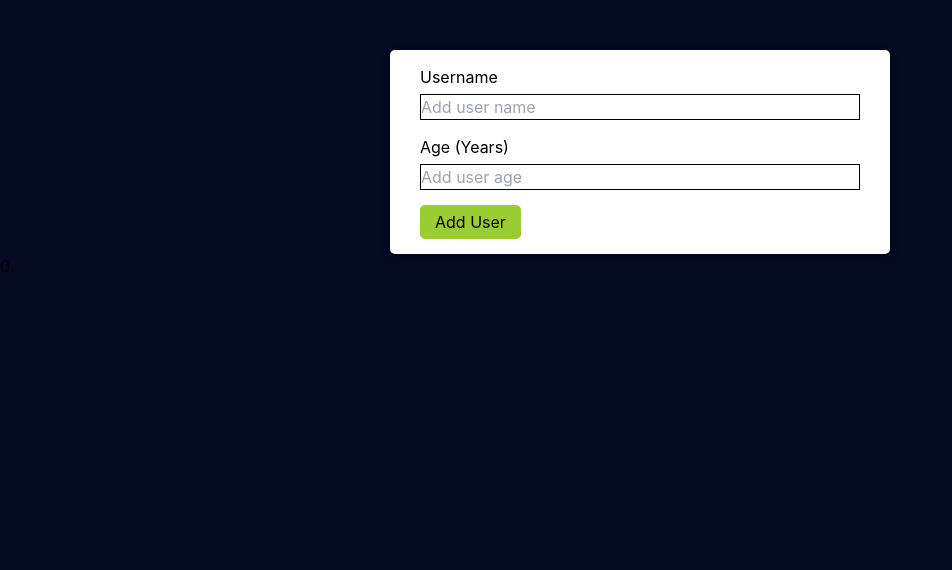
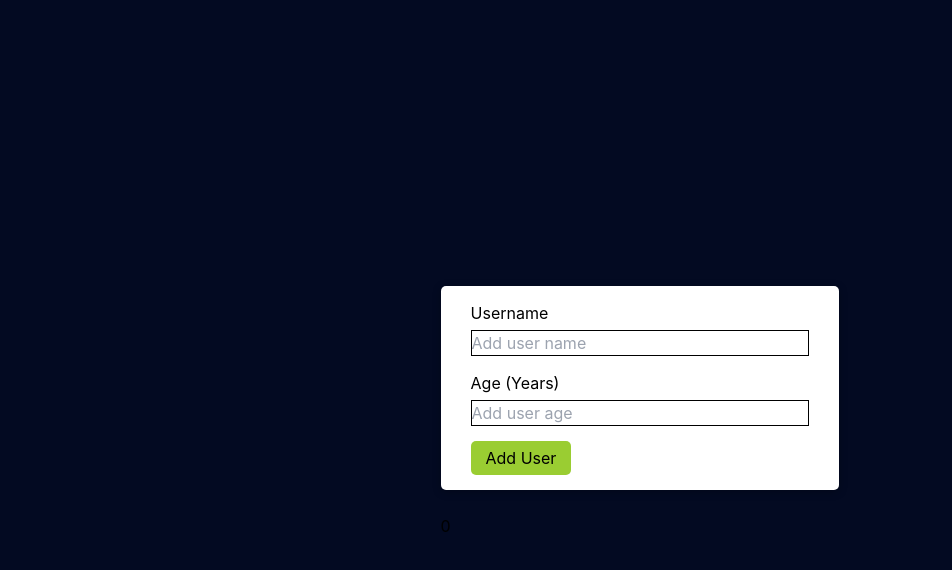
Before and after one commit to YaronMiro/starter-project-react-typescript-tailwind, a React (Create React App) app: page / in a window 1280 px wide. Shown: the top 570 px of the page, without its empty margins (0-952 px from the left). Built offline with nearby package versions, Linux system fonts and the light colour scheme.

Commit message:
adding foem elements

```diff
--- a/public/index.html
+++ b/public/index.html
@@ -28,6 +28,9 @@
     </head>
     <body>
         <noscript>You need to enable JavaScript to run this app.</noscript>
+        <div id="backdrop-root"></div>
+        <div id="overlay-root"></div>
+
         <div id="root"></div>
         <!--
       This HTML file is a template.
--- a/src/components/App/index.tsx
+++ b/src/components/App/index.tsx
@@ -22,20 +22,23 @@ const App: React.FC = () => {
     const closeErrorModalHandler = () => setFormError(null)
 
     return (
-        <div className="App">
-            <header className="App-header"></header>
+        <div className="app">
+            <header className="app-header"></header>
             <main>
+                <br />
                 <Card>
                     <AddUser
                         onAddUser={AddUserHandler}
                         onError={ErrorHandler}
                     />
                 </Card>
+                <br />
                 {users.length && (
                     <Card>
                         <UsersList users={users} />
                     </Card>
                 )}
+                <br />
                 {formError && (
                     <ErrorModal
                         error={formError}
--- a/src/components/UI/ErrorModal.tsx
+++ b/src/components/UI/ErrorModal.tsx
@@ -1,18 +1,28 @@
-import React, { useState } from 'react'
+import React from 'react'
+import ReactDom from 'react-dom'
 
 import Card from '@components/UI/Card'
 import UserFormError from '@models/UserFormError'
+
+type BackdropProps = {
+    onConfirm: () => void
+}
 
 type ModalProps = {
     error: UserFormError
     onConfirm: () => void
 }
 
-const ErrorModal: React.FC<ModalProps> = (props) => {
+const Backdrop: React.FC<BackdropProps> = (props) => {
+    const { onConfirm } = props
+    return <div className="backdrop" onClick={onConfirm}></div>
+}
+
+const ModalOverlay: React.FC<ModalProps> = (props) => {
     const { error, onConfirm } = props
 
     return (
-        <div onClick={onConfirm}>
+        <div className="backdrop" onClick={onConfirm}>
             <Card>
                 <h3>{error.title}</h3>
                 <p>{error.description}</p>
@@ -22,4 +32,21 @@ const ErrorModal: React.FC<ModalProps> = (props) => {
     )
 }
 
+const ErrorModal: React.FC<ModalProps> = (props) => {
+    const { error, onConfirm } = props
+
+    return (
+        <>
+            {ReactDom.createPortal(
+                <Backdrop onConfirm={onConfirm} />,
+                document.getElementById('backdrop-root')!
+            )}
+            {ReactDom.createPortal(
+                <ModalOverlay onConfirm={onConfirm} error={error} />,
+                document.getElementById('overlay-root')!
+            )}
+        </>
+    )
+}
+
 export default ErrorModal
--- a/src/index.scss
+++ b/src/index.scss
@@ -11,6 +11,14 @@ body {
 code {
     font-family: source-code-pro, Menlo, Monaco, Consolas, 'Courier New',
         monospace;
+}
+
+.app {
+    display: flex;
+    align-items: center;
+    justify-content: center;
+    flex-direction: column;
+    height: 100vh;
 }
 
  .form-group {
@@ -40,10 +48,24 @@ code {
   }
 
 .card {
-    margin: 50px auto 0 auto;
+    min-height: 150px;
+    margin: 0 auto;
     padding: 15px 30px;
     max-width: 500px;
     border-radius: 5px;
     background: white;
     box-shadow: 0 2px 8px rgba(0, 0, 0, 0.26);
 }
+
+.backdrop {
+    display: flex;
+    align-items: center;
+    justify-content: center;
+    flex-direction: column;
+    position: fixed;
+    top: 0;
+    left: 0;
+    width: 100vw;
+    height: 100vh;
+    background: rgba(0, 0, 0, 0.308);
+}
```
